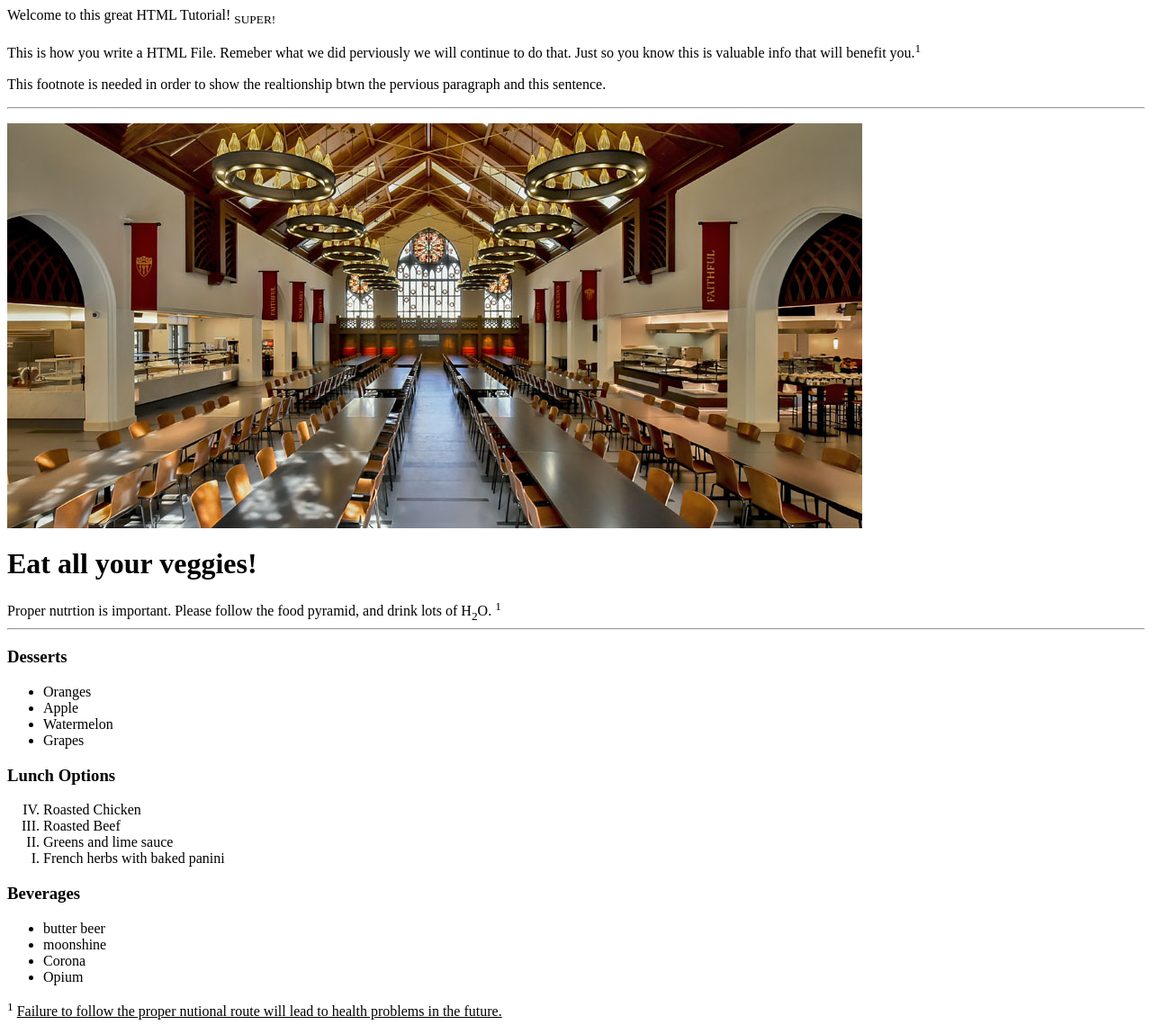
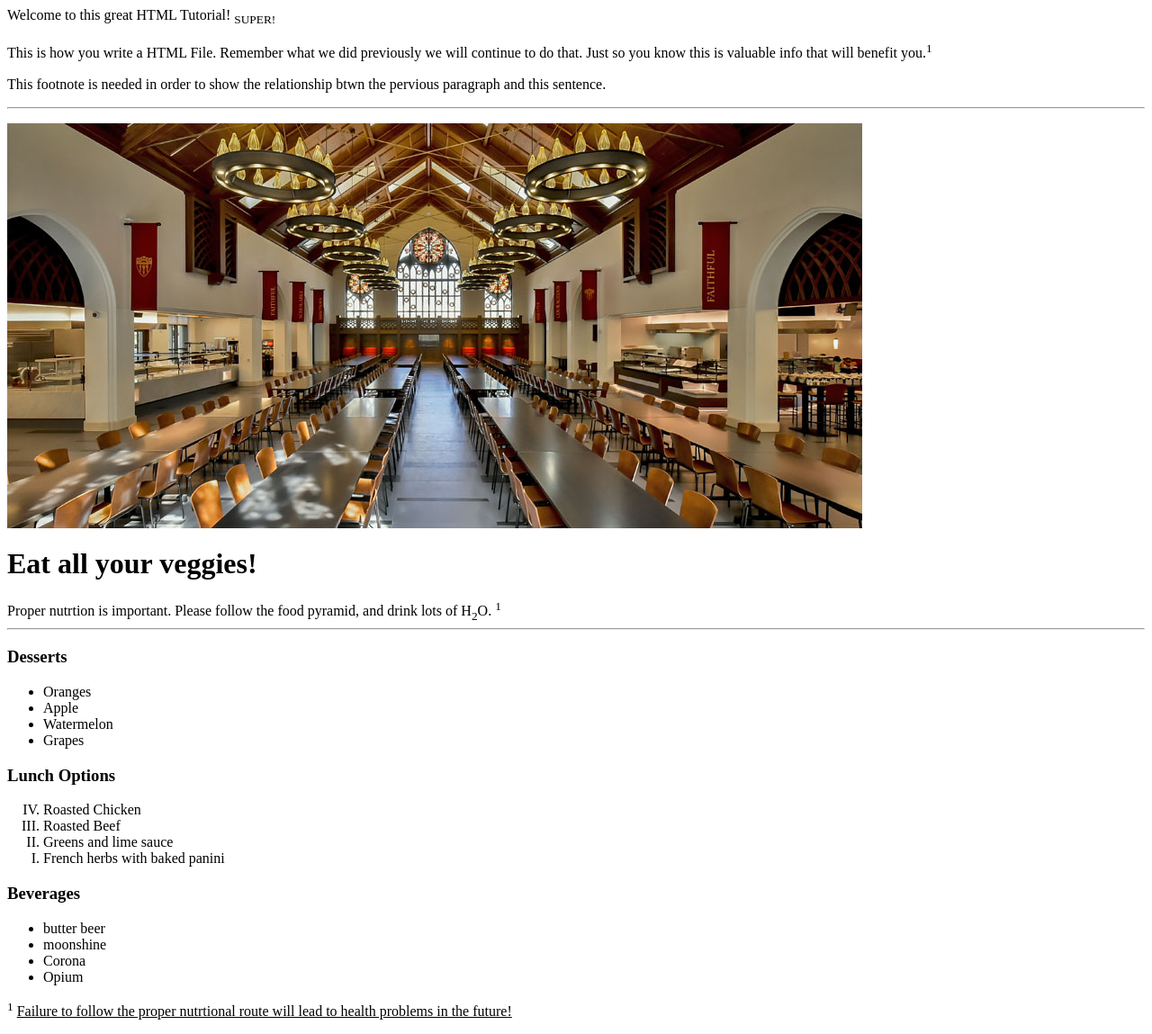
Before and after one commit to LP45/codesquad2018, a plain HTML site: page roger.html in a window 1280 px wide. Shown: the whole page at 90% size. Drawn offline with Linux system fonts and the light colour scheme.

Commit message:
here you go

```diff
--- a/roger.html
+++ b/roger.html
@@ -3,14 +3,14 @@
 </head>
 <body>
 <div id = Info>
-	<p> Welcome to this  great HTML Tutorial! <sub>SUPER!</sub>
-	<p> This is how you write a HTML File. Remeber what we did perviously
+	<p> Welcome to this great HTML Tutorial! <sub>SUPER!</sub>
+	<p> This is how you write a HTML File. Remember what we did previously
 	we will continue to do that. Just so you know this is valuable info
 	that will benefit you.<sup>1</sup></p>
 </div>
 
 <p class = footnote>
-	This footnote is needed in order to show the realtionship btwn the pervious paragraph and this sentence.
+	This footnote is needed in order to show the relationship btwn the pervious paragraph and this sentence.
 </p>
 <hr>
 <p><img src = "Images/hall.jpg" />
@@ -47,7 +47,7 @@
  </div>
 <p class = footnote>
   <sup>1</sup>
-  <u>Failure to follow the proper nutional route will lead to health problems in the future.</u>
+  <u>Failure to follow the proper nutrtional route will lead to health problems in the future!</u>
  </p></p>
 </body>
 
```
